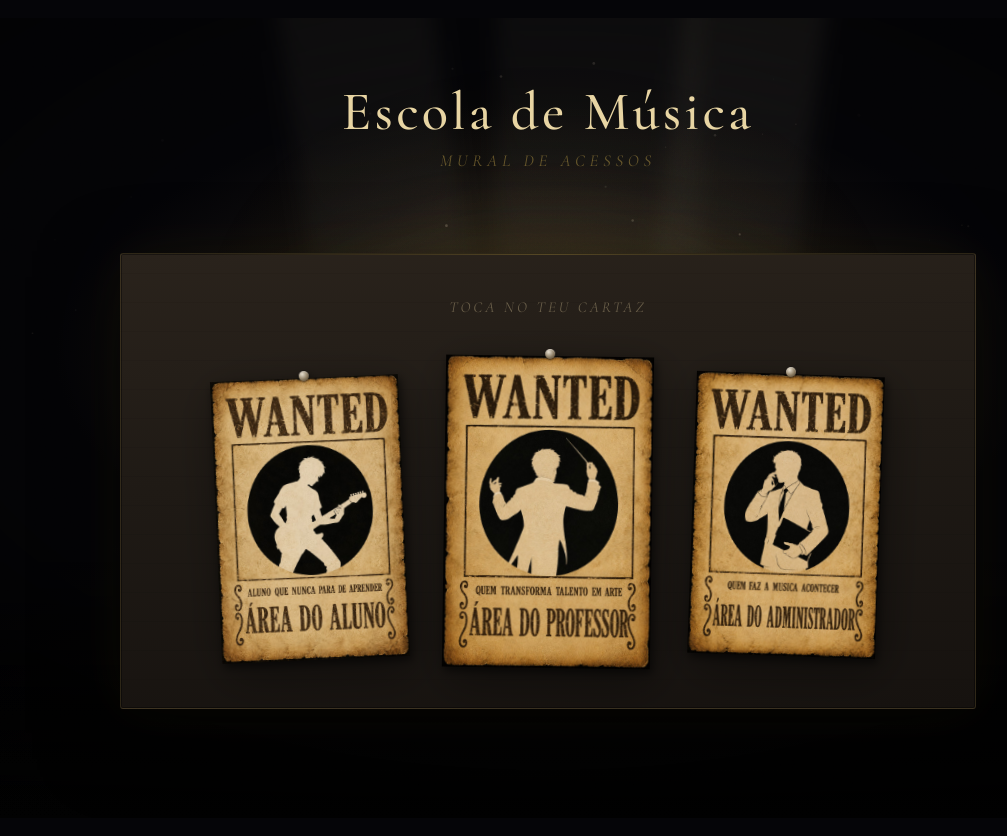
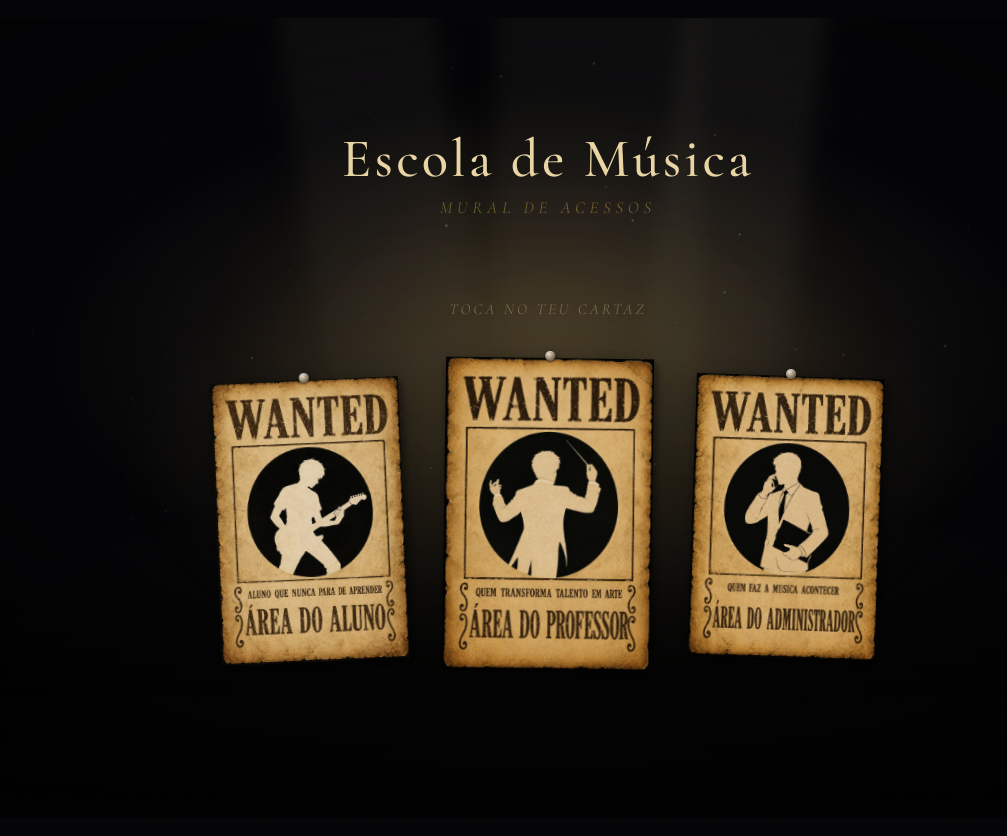
Before and after one commit to FelipeM-eng/Projeto_EscolaDeMusica, a Django app: page / in a window 1280 px wide. Shown: the whole page, without its empty margins (92-1099 px from the left). Run offline with Django 5.2, Linux system fonts and the light colour scheme.

Commit message:
ajuste de designe da mainpage

```diff
--- a/static/escola_musica/css/mainpage.css
+++ b/static/escola_musica/css/mainpage.css
@@ -242,30 +242,6 @@ body {
     pointer-events: none;
 }
 
-.hero-scene__mural-painel {
-    position:   relative;
-    padding:    clamp(1.75rem, 4vw, 2.75rem) clamp(1.25rem, 3vw, 2rem) clamp(2rem, 5vw, 3rem);
-    background:
-        repeating-linear-gradient(
-            0deg,
-            transparent,
-            transparent 28px,
-            rgba(0, 0, 0, 0.06) 28px,
-            rgba(0, 0, 0, 0.06) 29px
-        ),
-        linear-gradient(
-            175deg,
-            #2a231c 0%,
-            #1f1a15 45%,
-            #16120f 100%
-        );
-    border:     1px solid rgba(201, 168, 76, 0.12);
-    border-radius: 3px;
-    box-shadow:
-        0 0 0 1px rgba(0, 0, 0, 0.4) inset,
-        0 24px 80px rgba(0, 0, 0, 0.55),
-        0 0 60px rgba(201, 168, 76, 0.06);
-}
 
 .hero-scene__mural-painel::before {
     content:    '';
--- a/templates/escola_musica/mainpage.html
+++ b/templates/escola_musica/mainpage.html
@@ -72,7 +72,7 @@
             <div class="hero-scene__mural-aurora"
                  aria-hidden="true"></div>
 
-            <div class="hero-scene__mural-painel">
+            <div>
 
                 <p class="hero-scene__mural-legenda">
                     Toca no teu cartaz
```
